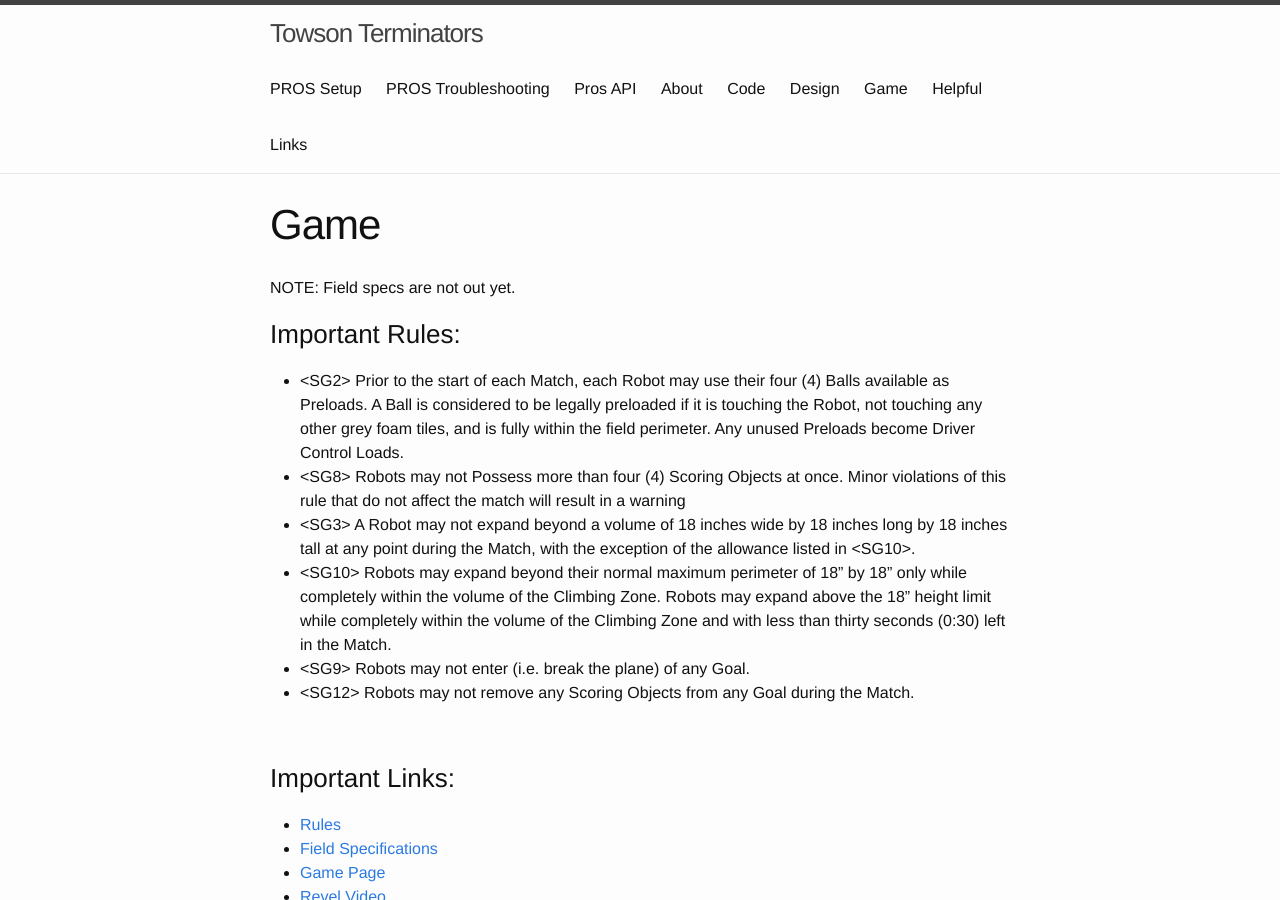
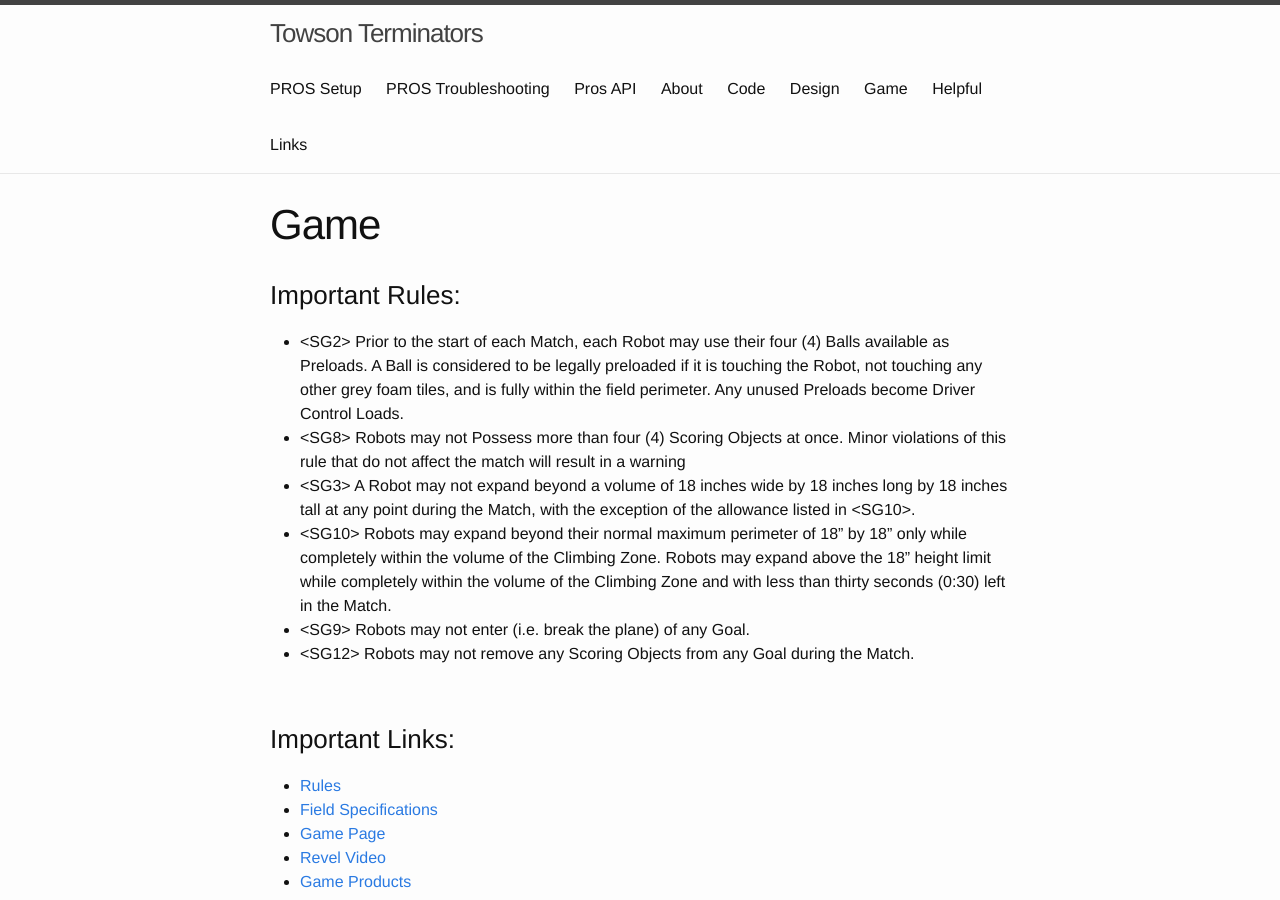
Before and after one commit to towson-terminators/towson-terminators.github.io, a Jekyll site: the page built from game.md, in a window 1280 px wide and 900 px high. Built offline with Jekyll 4.4.1, drawn with Linux system fonts in a browser that asks for light colours; nearby versions of some CDN libraries.

Commit message:
removed note about field specs not being out

```diff
--- a/game.md
+++ b/game.md
@@ -3,8 +3,6 @@
 title: Game
 permalink: /game/
 ---
-
-NOTE: Field specs are not out yet.
 
 ###Important Rules:
 - &lt;SG2&gt; Prior to the start of each Match, each Robot may use their four (4) Balls available as Preloads. A Ball is considered to be legally preloaded if it is touching the Robot, not touching any other grey foam tiles, and is fully within the field perimeter. Any unused Preloads become Driver Control Loads.
```
